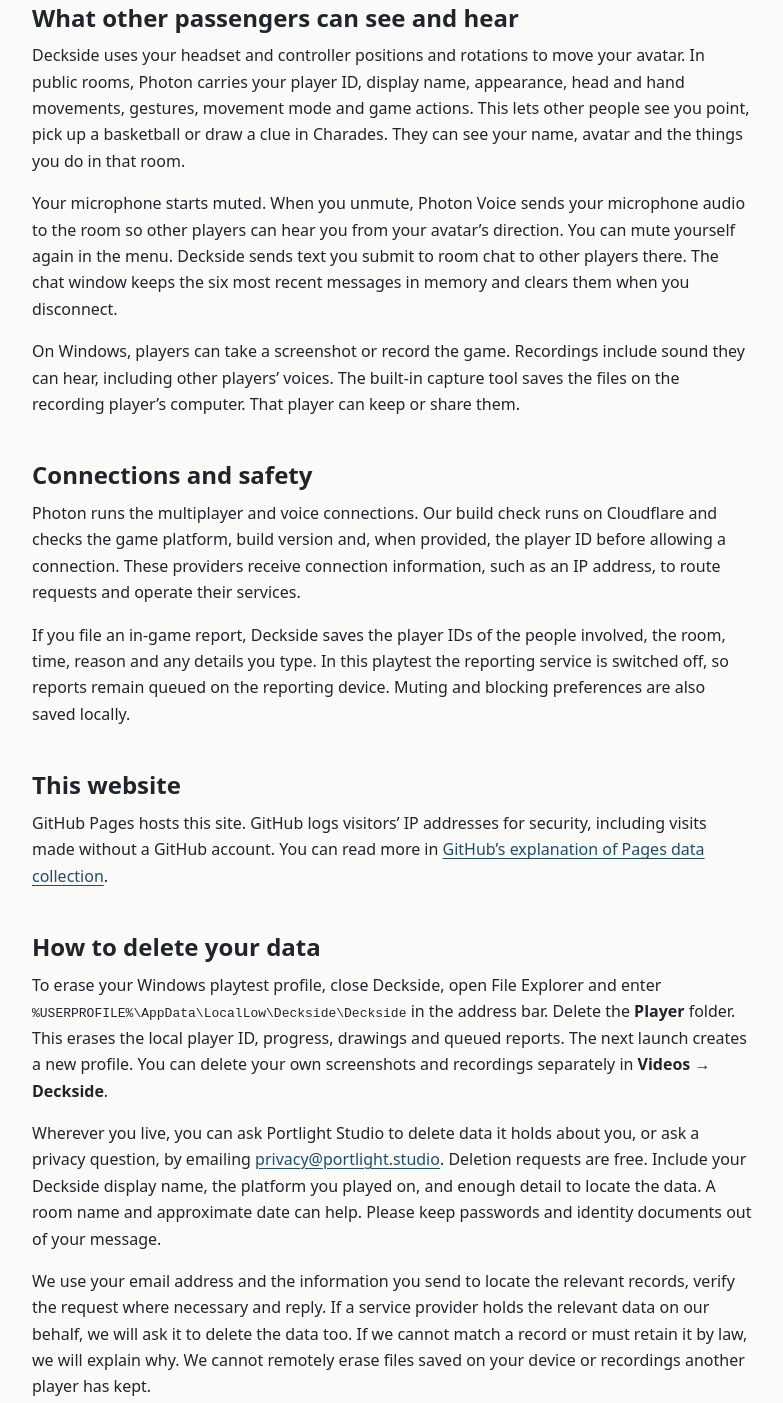
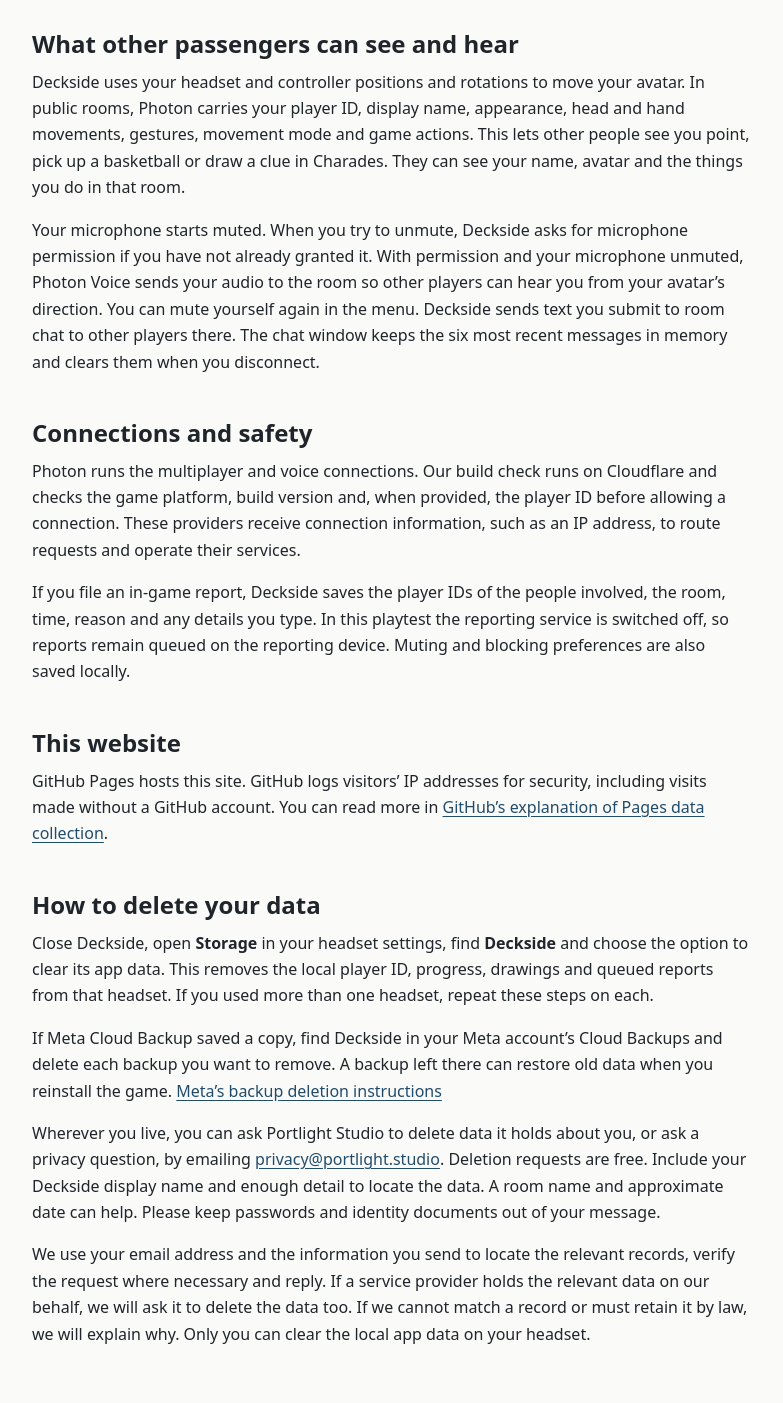
Before and after one commit to SpaceRover2025/portlight-studio, a plain HTML site: page privacy/index.html in a window 1280 px wide. Shown: the part 575-1978 px from the top of the page, without its empty margins (248-1031 px from the left). Drawn offline with Linux system fonts and the light colour scheme.

Commit message:
Describe privacy and data deletion for the native Quest playtest

```diff
--- a/privacy/index.html
+++ b/privacy/index.html
@@ -12,16 +12,15 @@
   <main class="policy-content">
     <h1>Deckside privacy policy</h1>
     <p>Updated <time datetime="2026-11-20">November 20, 2026</time></p>
-    <p>Portlight Studio develops Deckside. This policy covers the current playtest and this website. Your cabin uses a profile saved on your device. When you enter a public room, the game shares the information other players need to see, hear and play with you.</p>
+    <p>Portlight Studio develops Deckside. This policy covers the standalone Meta Quest playtest and this website. Your cabin uses a profile saved on your headset. When you enter a public room, the game shares the information other players need to see, hear and play with you.</p>
     <p><a href="#deletion">How to delete your data</a></p>
 
     <h2>Your profile and cabin</h2>
-    <p>Deckside creates a random player ID on your device. It saves the name you choose, your outfit, unlocked cosmetics, coins and daily reward progress so they are there when you return. Your cabin settings, whiteboard drawings, movement and audio preferences, and lists of muted or blocked players also stay on your device. The current playtest uses local profiles. PlayFab account linking and real-money purchases are turned off.</p>
+    <p>Deckside creates a random player ID on your headset. It saves the name you choose, your outfit, unlocked cosmetics, coins and daily reward progress so they are there when you return. Your cabin settings, whiteboard drawings, movement and audio preferences, and lists of muted or blocked players are saved with your headset profile. This version does not link the profile to your Meta account or PlayFab. If Meta Cloud Backup is enabled and includes Deckside, Meta may keep a copy of your app data so you can restore it.</p>
 
     <h2>What other passengers can see and hear</h2>
     <p>Deckside uses your headset and controller positions and rotations to move your avatar. In public rooms, Photon carries your player ID, display name, appearance, head and hand movements, gestures, movement mode and game actions. This lets other people see you point, pick up a basketball or draw a clue in Charades. They can see your name, avatar and the things you do in that room.</p>
-    <p>Your microphone starts muted. When you unmute, Photon Voice sends your microphone audio to the room so other players can hear you from your avatar’s direction. You can mute yourself again in the menu. Deckside sends text you submit to room chat to other players there. The chat window keeps the six most recent messages in memory and clears them when you disconnect.</p>
-    <p>On Windows, players can take a screenshot or record the game. Recordings include sound they can hear, including other players’ voices. The built-in capture tool saves the files on the recording player’s computer. That player can keep or share them.</p>
+    <p>Your microphone starts muted. When you try to unmute, Deckside asks for microphone permission if you have not already granted it. With permission and your microphone unmuted, Photon Voice sends your audio to the room so other players can hear you from your avatar’s direction. You can mute yourself again in the menu. Deckside sends text you submit to room chat to other players there. The chat window keeps the six most recent messages in memory and clears them when you disconnect.</p>
 
     <h2>Connections and safety</h2>
     <p>Photon runs the multiplayer and voice connections. Our build check runs on Cloudflare and checks the game platform, build version and, when provided, the player ID before allowing a connection. These providers receive connection information, such as an IP address, to route requests and operate their services.</p>
@@ -31,9 +30,10 @@
     <p>GitHub Pages hosts this site. GitHub logs visitors’ IP addresses for security, including visits made without a GitHub account. You can read more in <a href="https://docs.github.com/en/pages/getting-started-with-github-pages/what-is-github-pages#data-collection">GitHub’s explanation of Pages data collection</a>.</p>
 
     <h2 id="deletion">How to delete your data</h2>
-    <p>To erase your Windows playtest profile, close Deckside, open File Explorer and enter <code>%USERPROFILE%\AppData\LocalLow\Deckside\Deckside</code> in the address bar. Delete the <strong>Player</strong> folder. This erases the local player ID, progress, drawings and queued reports. The next launch creates a new profile. You can delete your own screenshots and recordings separately in <strong>Videos → Deckside</strong>.</p>
-    <p>Wherever you live, you can ask Portlight Studio to delete data it holds about you, or ask a privacy question, by emailing <a href="mailto:privacy@portlight.studio">privacy@portlight.studio</a>. Deletion requests are free. Include your Deckside display name, the platform you played on, and enough detail to locate the data. A room name and approximate date can help. Please keep passwords and identity documents out of your message.</p>
-    <p>We use your email address and the information you send to locate the relevant records, verify the request where necessary and reply. If a service provider holds the relevant data on our behalf, we will ask it to delete the data too. If we cannot match a record or must retain it by law, we will explain why. We cannot remotely erase files saved on your device or recordings another player has kept.</p>
+    <p>Close Deckside, open <strong>Storage</strong> in your headset settings, find <strong>Deckside</strong> and choose the option to clear its app data. This removes the local player ID, progress, drawings and queued reports from that headset. If you used more than one headset, repeat these steps on each.</p>
+    <p>If Meta Cloud Backup saved a copy, find Deckside in your Meta account’s Cloud Backups and delete each backup you want to remove. A backup left there can restore old data when you reinstall the game. <a href="https://developers.meta.com/vr/documentation/android-apps/ps-cloud-backup/#how-can-i-view-and-delete-cloud-backups-for-an-app-i-own">Meta’s backup deletion instructions</a></p>
+    <p>Wherever you live, you can ask Portlight Studio to delete data it holds about you, or ask a privacy question, by emailing <a href="mailto:privacy@portlight.studio">privacy@portlight.studio</a>. Deletion requests are free. Include your Deckside display name and enough detail to locate the data. A room name and approximate date can help. Please keep passwords and identity documents out of your message.</p>
+    <p>We use your email address and the information you send to locate the relevant records, verify the request where necessary and reply. If a service provider holds the relevant data on our behalf, we will ask it to delete the data too. If we cannot match a record or must retain it by law, we will explain why. Only you can clear the local app data on your headset.</p>
   </main>
 </body>
 </html>
```
